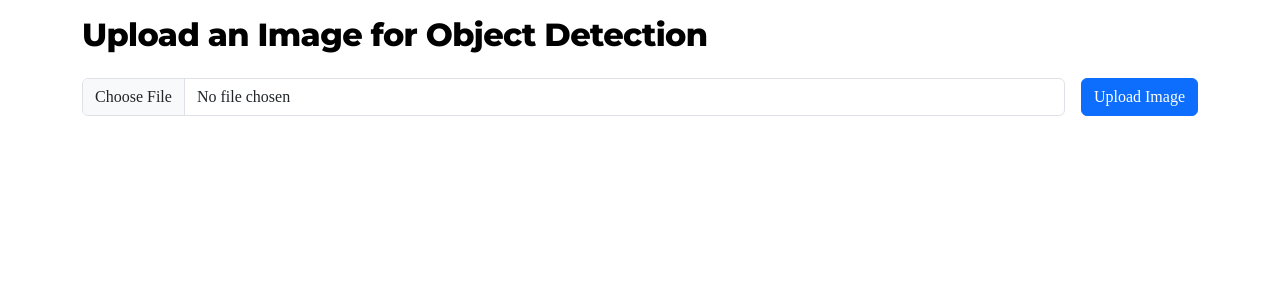
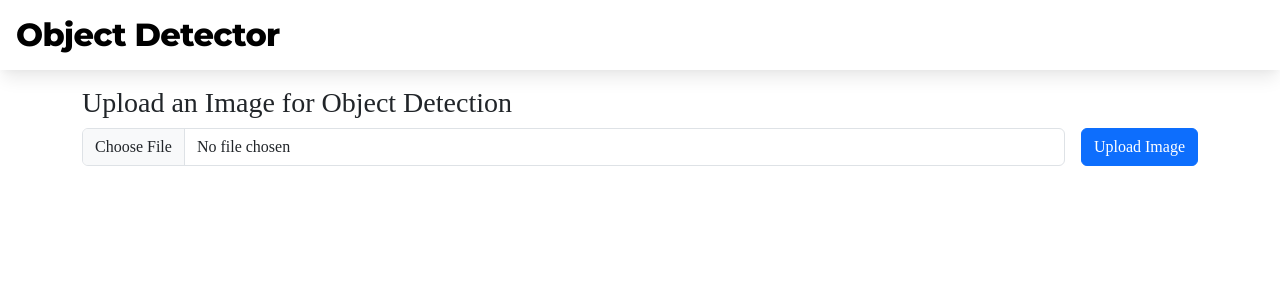
Before and after one commit to ranjeet-kumar-r/Object-Detection-and-Classification, a Flask app: page / in a window 1280 px wide. Shown: the top 300 px of the page. Run offline with Flask 3, Linux system fonts and the light colour scheme.

Commit message:
Header added

```diff
--- a/static/style.css
+++ b/static/style.css
@@ -5,14 +5,23 @@ body {
 }
 
 .header {
-    padding: 16px 0;
+    position: sticky;
+    top: 0;
+    background-color: white;
+    z-index: 10;
+    padding: 16px;
     font-size: 32px;
     font-weight: 800;
     letter-spacing: -0.02em;
     line-height: 2.4rem;
     color: #000;
     font-family: "Montserrat", sans-serif;
+    box-shadow:
+    0px 12px 16px -3px #00000014,
+    0px 4px 6px -2px #00000008;
+    margin-bottom: 16px;
 }
+
 
 .min-width-fit-content {
     min-width: fit-content;
--- a/templates/index.html
+++ b/templates/index.html
@@ -16,9 +16,9 @@
     />
   </head>
   <body>
+    <header class="header">Object Detector</header>
     <div class="container">
-      <h1 class="header">Upload an Image for Object Detection</h1>
-
+      <h3>Upload an Image for Object Detection</h3>
       <!-- Upload Form -->
       <form
         method="POST"
@@ -40,7 +40,7 @@
       </form>
 
       <div class="mt-5" id="imagePreviewContainer" style="display: none">
-        <h2>Image Preview</h2>
+        <h3>Image Preview</h3>
         <div class="image-container">
           <img id="imagePreview" class="img-fluid" alt="Image Preview" />
           <div class="overlay" id="progressOverlay" style="display: none">
@@ -62,7 +62,7 @@
         <div class="d-flex justify-content-between">
           {% if filename %}
           <div>
-            <h2>Original Image</h2>
+            <h3>Original Image</h3>
             <div class="image-container">
               <img
                 src="{{ url_for('uploaded_file', filename=filename) }}"
@@ -78,7 +78,7 @@
           <!-- Display Uploaded Image -->
           {% if processed_image_path %}
           <div>
-            <h2>Processed Image</h2>
+            <h3>Processed Image</h3>
             <div class="image-container">
               <img
                 src="{{ url_for('uploaded_file', filename=processed_image_path) }}"
@@ -94,7 +94,7 @@
         <!-- Display Detected Objects -->
         {% if detected_objects %}
         <div class="mt-5">
-          <h2>Objects List</h2>
+          <h3>Objects List</h3>
           <div class="divider"></div>
           <div class="d-flex gap-2 flex-wrap">
             {% for obj in detected_objects %}
```
